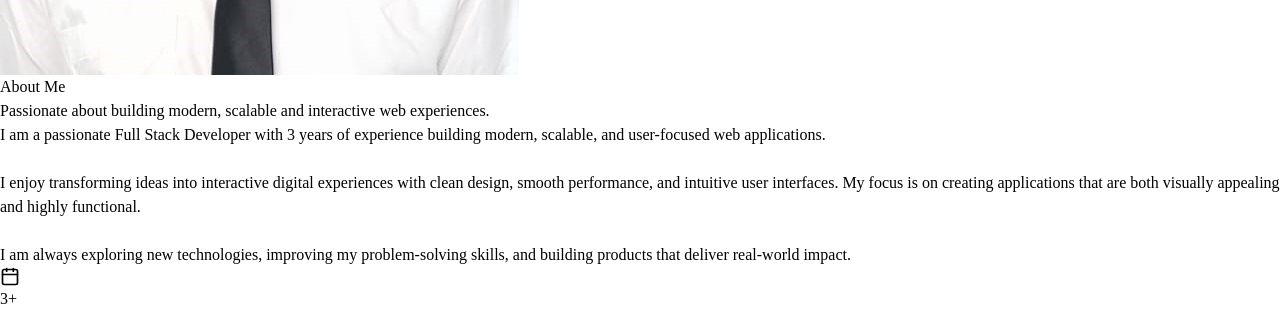
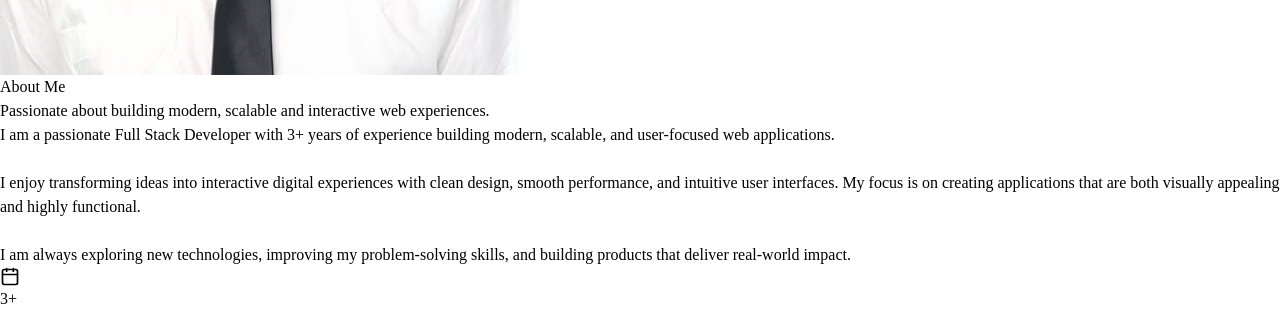
Before and after one commit to deytapas/Portfolio, a Next.js app in the folder apps/web/: page / in a window 1280 px wide. Shown: the part 1540-1854 px from the top of the page. Built offline with nearby package versions, Linux system fonts and the light colour scheme.

Commit message:
updated code

```diff
--- a/apps/web/app/Components/About.tsx
+++ b/apps/web/app/Components/About.tsx
@@ -85,7 +85,7 @@ export default function About() {
             >
                 <div className="w-full md:w-[70%] rounded-2xl bg-[#18151c] border border-white/10 px-10 py-10 shadow-[0_4px_24px_-1px_#0000004d,inset_0_1px_#ffffff08]">
                     <p className="text-white/80 text-base md:text-lg leading-relaxed">
-                        I am a passionate Full Stack Developer with 3 years of experience
+                        I am a passionate Full Stack Developer with 3+ years of experience
                         building modern, scalable, and user-focused web applications.
 
                         <br />
```
